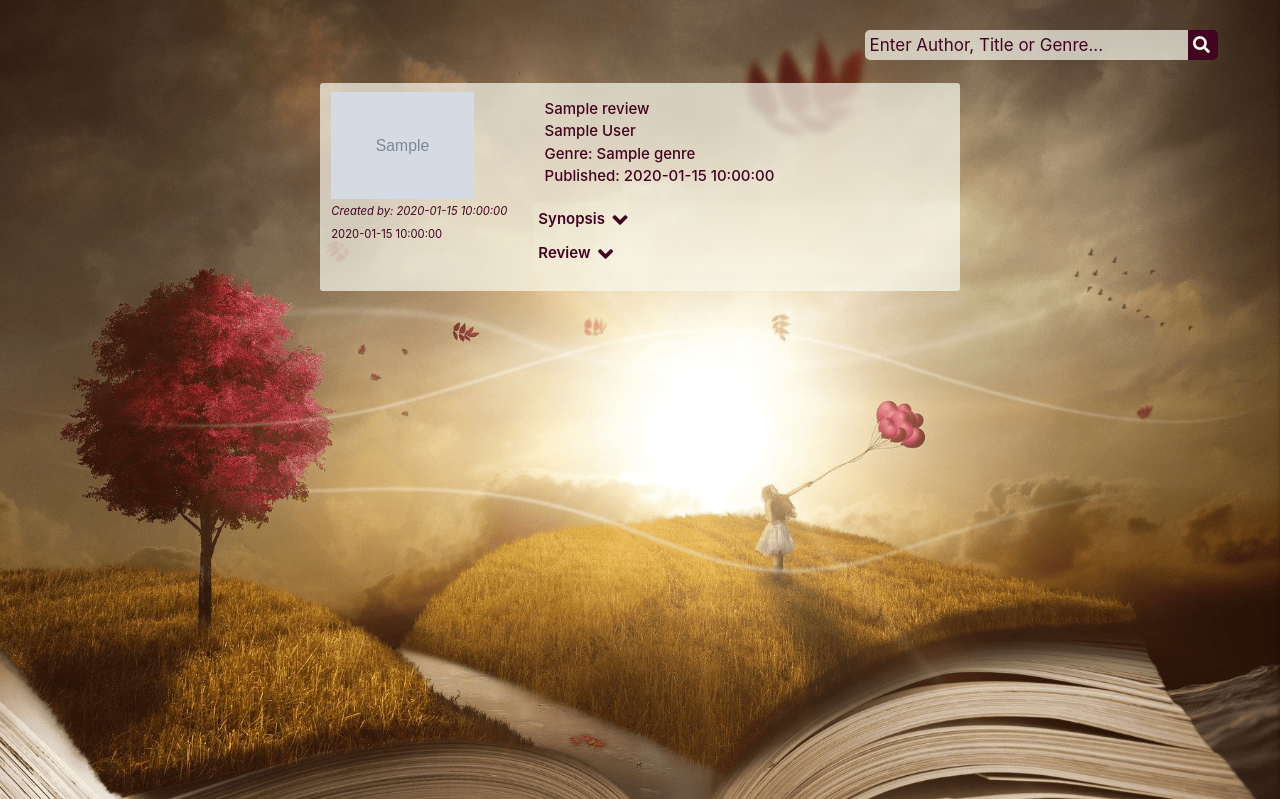
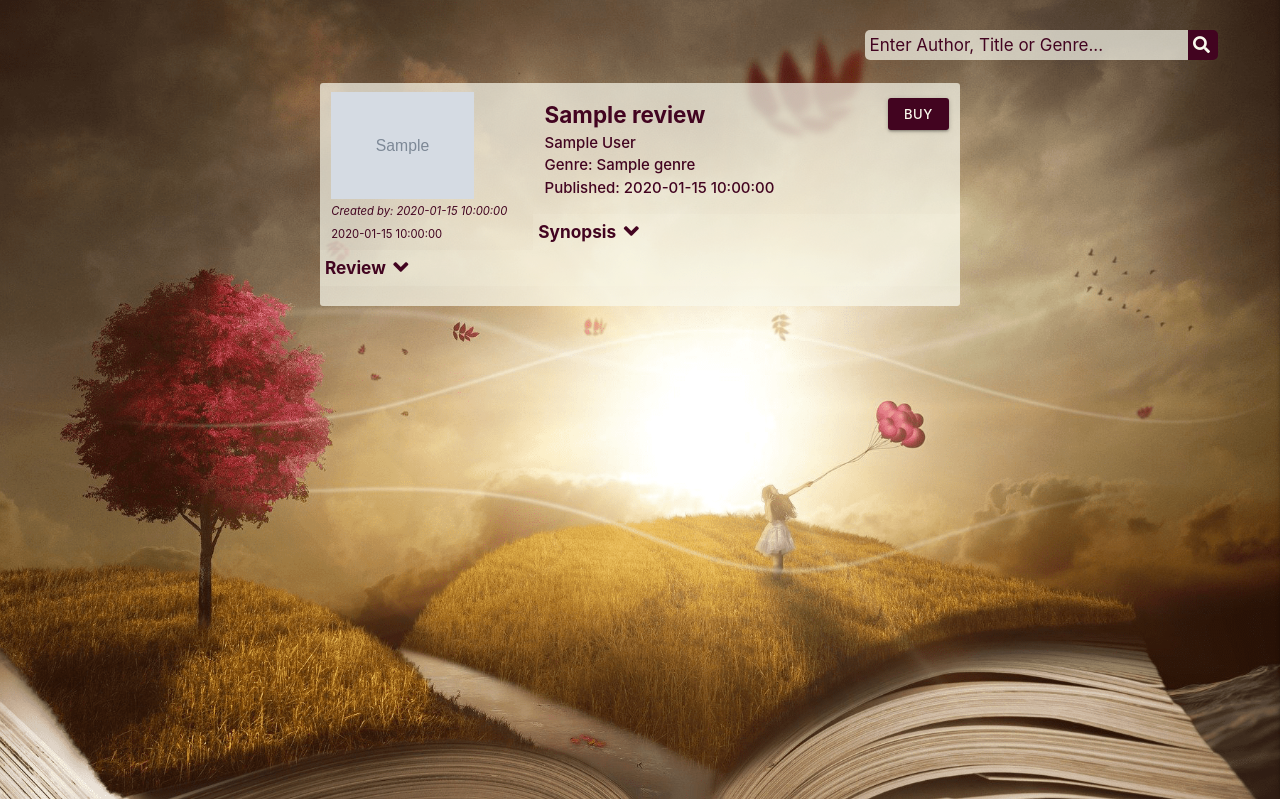
Before and after one commit to Code-Institute-Submissions/Fantastic-Books, a Flask app: page /reviews in a window 1280 px wide. Shown: the part 64-863 px from the top of the page. Run offline with Flask 2, Linux system fonts and the light colour scheme; grey boxes marked "Sample" are stand-in pictures; a database or web service that is not in the repository returns one stand-in record (values such as "Sample title"); some libraries are stand-ins or nearby versions.

Commit message:
Add link to buy to reviews. Add alt attribute to book cover image

```diff
--- a/static/css/style.css
+++ b/static/css/style.css
@@ -403,13 +403,16 @@
 .collapsible-header {
     background-color: rgba(250, 250, 237, 0.1);
     padding: 5px;
-    font-weight: 600;
+    font-weight: 700;
+    font-size: 1.15rem;
     border: 0;
 }
 
 .collapsible-body {
     padding: 5px;
     border-bottom: 0;
+    font-weight: 600;
+    background-color: rgba(250, 250, 237, 0.3) ;
 }
 
 textarea {
@@ -442,15 +445,21 @@
 }
 .profile-book-cover,
 .book-cover {
- display: flex;
- max-height: 15rem;
- max-width: 9.5rem;
- margin-top: .625rem;
+    display: flex;
+    max-height: 15rem;
+    max-width: 9.5rem;
+    margin-top: .625rem;
+}
+
+.book-title {
+    font-weight: 700;
+    font-size: 1.5rem;
 }
 
 .book-info {
     margin-bottom: 1rem;
     font-weight: 500;
+    color: #420420;
 }
 
 .review-btn-container {
--- a/templates/profile.html
+++ b/templates/profile.html
@@ -50,10 +50,10 @@
                     <li>
                         <div class="row">
                             <div class="col s12 m3 responsive-img">
-                                <img  src="{{ review.cover }}" class="profile-book-cover" >
+                                <img  src="{{ review.cover }}" alt="cover image for {{review.title}}" class="profile-book-cover" >
                             </div>
                             <div class="col s12 m6">
-                                <p class="book-info"> <strong>{{ review.title }}</strong>
+                                <p class="book-info"> <strong class="book-title">{{ review.title }}</strong>
                                 <br> {{ review.author }}
                                 <br> Genre: {{ review.genre }}
                                 <br>Published: {{ review.published }}
--- a/templates/reviews.html
+++ b/templates/reviews.html
@@ -28,11 +28,12 @@
                 <div class="reviews">
                     <div class="row">
                         <div class="col s12 m4 responsive-img">
-                            <img  src="{{ review.cover }}" class="book-cover" >
+                            <img  src="{{ review.cover }}" alt="cover image for {{review.title}}" class="book-cover" >
                             <small><em>Created by: {{ review.created_by }}</em><br> {{ review.created }}</small>
                        </div>
                         <div class="col s12 m8">
-                            <p class="book-info"> <strong>{{ review.title }}</strong>
+                            <p class="book-info"> <strong class="book-title">{{ review.title }}</strong>
+                            <a href="{{ review.buy }}" target="_blank" class="btn-small right">Buy</a>
                             <br> {{ review.author }}
                             <br> Genre: {{ review.genre }}
                             <br>Published: {{ review.published }}
```
